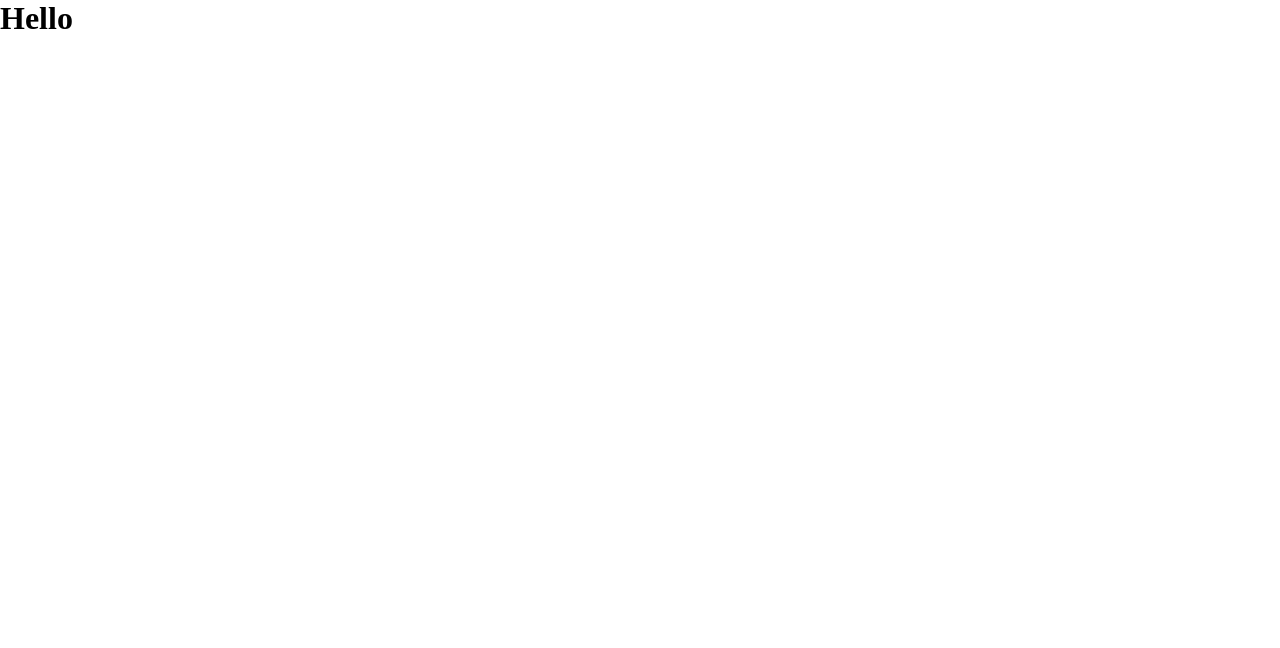
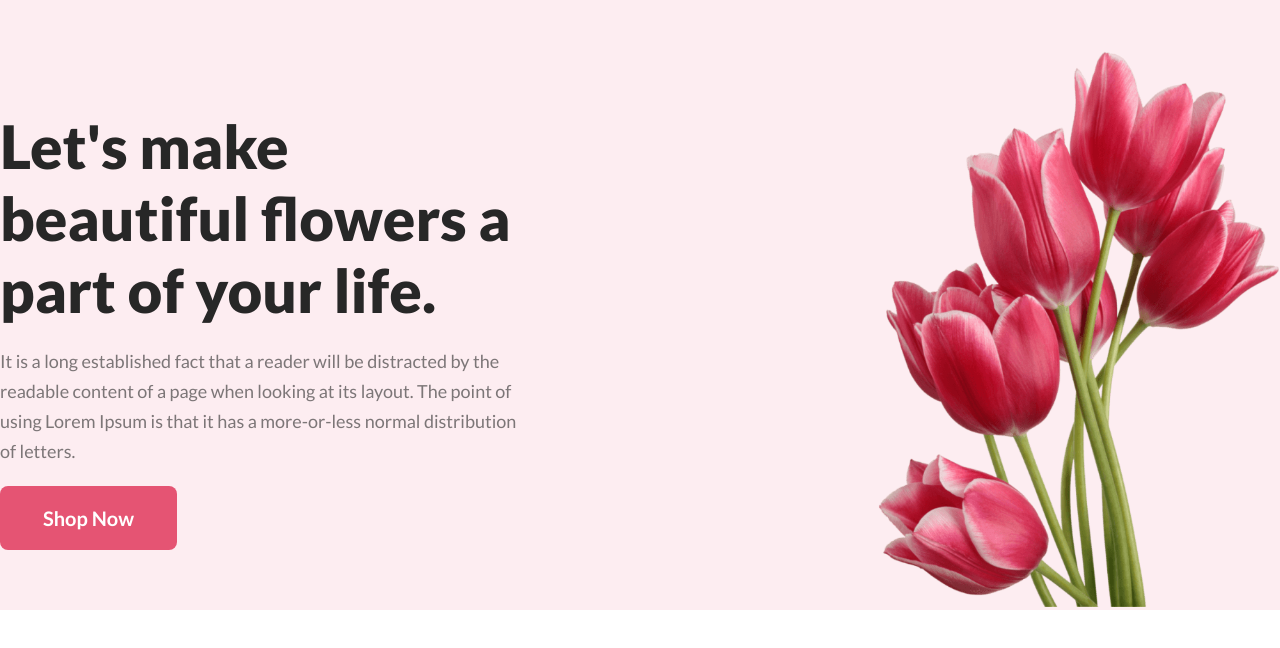
Before and after one commit to joydip62/flower-shop-assignment, a plain HTML site: page index.html in a window 1280 px wide. Drawn offline with Linux system fonts and the light colour scheme.

Commit message:
Banner part complete

```diff
--- a/assets/style/style.css
+++ b/assets/style/style.css
@@ -1,5 +1,73 @@
 /* Global css */
-*{
-    margin: 0;
-    padding: 0;
+* {
+  margin: 0;
+  padding: 0;
+  font-family: "Lato", sans-serif;
 }
+
+h1,
+h2,
+h3 {
+  color: #272727;
+  font-style: normal;
+  line-height: normal;
+}
+p {
+  color: rgba(39, 39, 39, 0.6);
+  font-size: 18px;
+  font-style: normal;
+  font-weight: 400;
+  line-height: 30px;
+}
+
+section {
+  width: 1300px;
+  margin: auto;
+}
+
+.section-title {
+  text-align: center;
+}
+
+.btn {
+  background: #e55473;
+  color: #fff;
+  font-size: 20px;
+  font-style: normal;
+  font-weight: 700;
+  line-height: normal;
+  border-radius: 8px;
+  padding: 20px 43px;
+  border: none;
+}
+
+/* Local css */
+
+
+/* header banner part */
+header {
+  background: rgba(229, 84, 115, 0.1);
+}
+header .banner {
+  display: flex;
+  justify-content: space-between;
+  align-items: center;
+  padding-top: 50px;
+}
+header .banner .banner-container {
+  width: 525px;
+}
+header .banner .banner-container h1 {
+  font-size: 60px;
+  font-weight: 800;
+}
+header .banner .banner-container p {
+    padding: 20px 0;
+}
+header .banner .banner-container button {
+    cursor: pointer;
+}
+
+header .banner .banner-image img {
+  width: 442px;
+}
--- a/index.html
+++ b/index.html
@@ -1,15 +1,41 @@
 <!DOCTYPE html>
 <html lang="en">
-<head>
-    <meta charset="UTF-8">
-    <meta http-equiv="X-UA-Compatible" content="IE=edge">
-    <meta name="viewport" content="width=device-width, initial-scale=1.0">
+  <head>
+    <meta charset="UTF-8" />
+    <meta http-equiv="X-UA-Compatible" content="IE=edge" />
+    <meta name="viewport" content="width=device-width, initial-scale=1.0" />
     <title>Flower Shop Assignment</title>
 
+    <!--Google Font  -->
+    <link rel="preconnect" href="https://fonts.googleapis.com" />
+    <link rel="preconnect" href="https://fonts.gstatic.com" crossorigin />
+    <link
+      href="https://fonts.googleapis.com/css2?family=Lato:wght@300;400;700;900&display=swap"
+      rel="stylesheet"
+    />
+
     <!--Stylesheet link  -->
-    <link rel="stylesheet" href="./assets/style/style.css">
-</head>
-<body>
-    <h1>Hello</h1>
-</body>
+    <link rel="stylesheet" href="./assets/style/style.css" />
+  </head>
+  <body>
+    <!-- Header banner -->
+    <header>
+        <section class="banner">
+            <div class="banner-container">
+                <h1>Let's make beautiful flowers a part of your life.</h1>
+                <p>It is a long established fact that a reader will be distracted by the readable content of a page when looking at its layout. The point of using Lorem Ipsum is that it has a more-or-less normal distribution of letters.</p>
+                <button class="btn">Shop Now</button>
+            </div>
+            <div class="banner-image">
+                <img src="./assets/img/pngwing 10.png" alt="Banner Image Flower">
+            </div>
+        </section>
+    </header>
+
+    <!-- Main content -->
+    <main></main>
+
+    <!-- footer contert -->
+    <footer></footer>
+  </body>
 </html>
```
